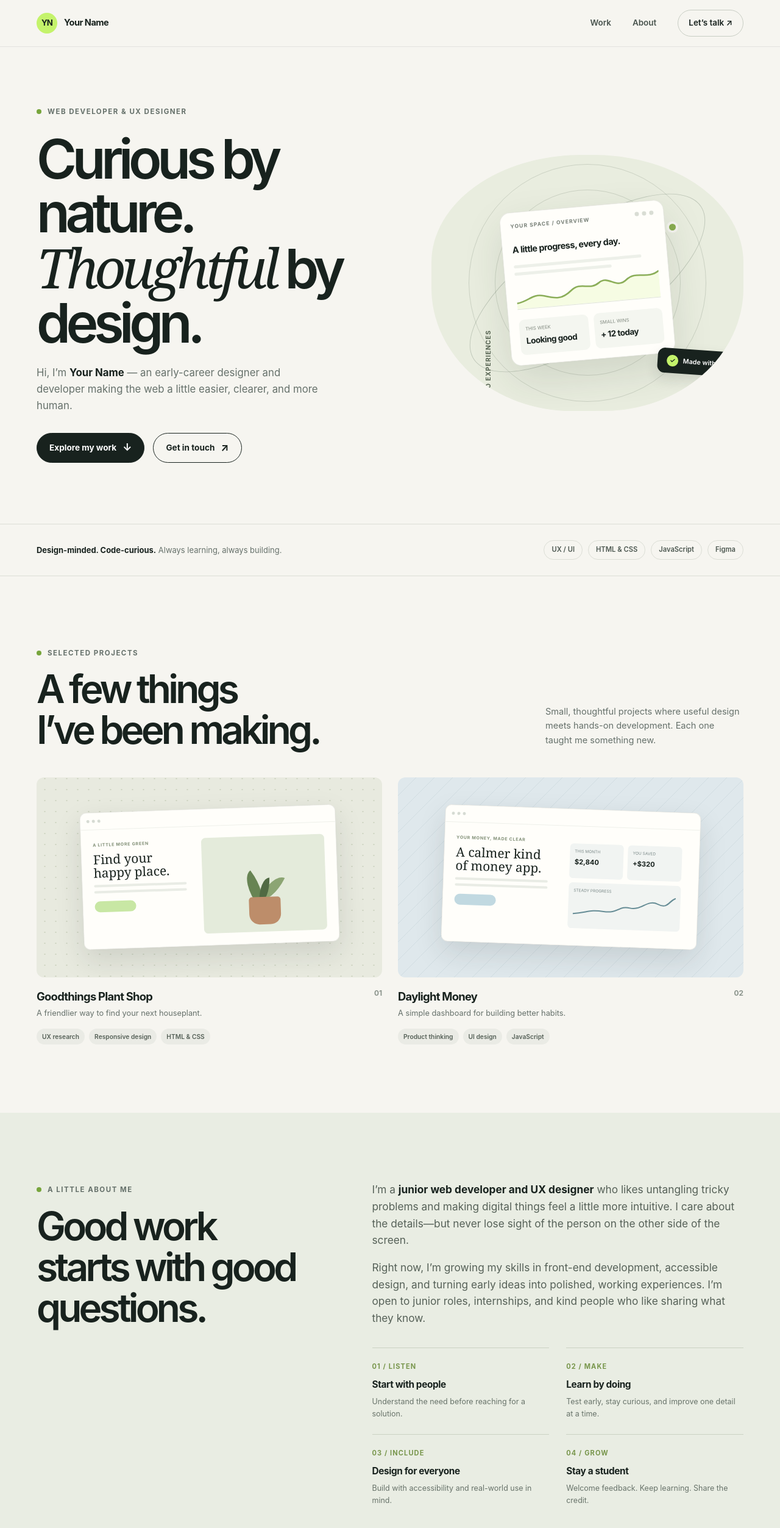
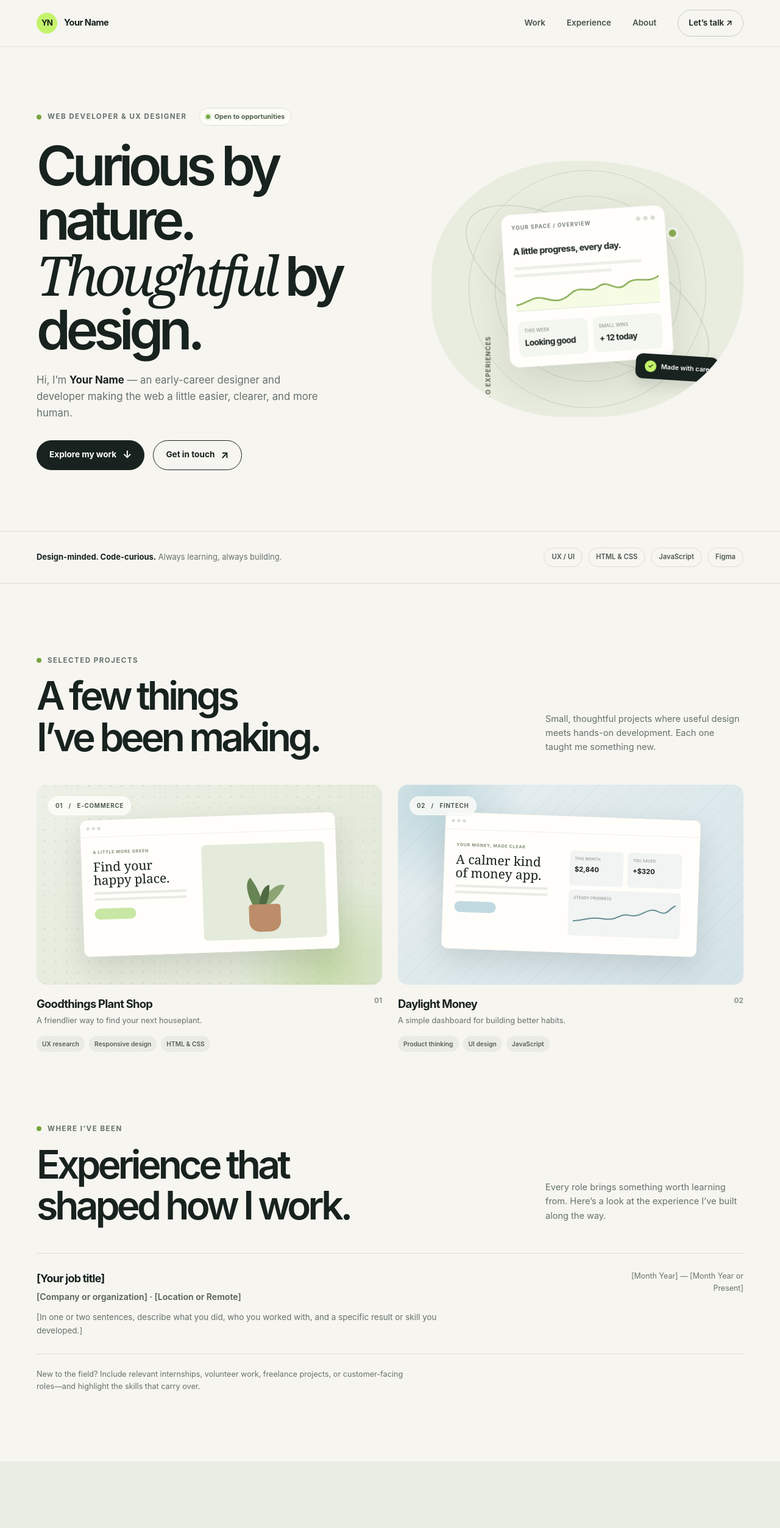
Before and after one commit to dj3363015-tech/portfolio, a plain HTML site: page index.html in a window 1280 px wide. Shown: the top 2506 px of the page at 61% size. Drawn offline with Linux system fonts and the light colour scheme.

Commit message:
Add files via upload

```diff
--- a/index.html
+++ b/index.html
@@ -16,6 +16,7 @@
       --green: #c4f36b;
       --green-dark: #36532b;
       --white: #fffefa;
+      --ease-out: cubic-bezier(.22, 1, .36, 1);
       --serif: Georgia, "Times New Roman", serif;
       --sans: Inter, ui-sans-serif, system-ui, -apple-system, BlinkMacSystemFont, "Segoe UI", sans-serif;
       --page-width: 1160px;
@@ -38,7 +39,7 @@
       outline-offset: 4px;
       border-radius: 3px;
     }
-    .wrap { width: min(var(--page-width), calc(100% - 64px)); margin-inline: auto; }
+    .wrap { width: min(var(--page-width), calc(100% - clamp(40px, 8vw, 64px))); margin-inline: auto; }
     .eyebrow {
       display: inline-flex;
       align-items: center;
@@ -124,9 +125,30 @@
       grid-template-columns: 1.08fr .92fr;
       align-items: center;
       gap: 48px;
-      padding-block: 92px 100px;
+      padding-block: clamp(68px, 8vw, 100px);
     }
-    .hero-copy { position: relative; z-index: 1; }
+    .hero-copy { position: relative; z-index: 1; animation: rise-in .8s var(--ease-out) both; }
+    .hero-kicker { display: flex; flex-wrap: wrap; align-items: center; gap: 12px 20px; }
+    .availability {
+      display: inline-flex;
+      align-items: center;
+      gap: 7px;
+      padding: 5px 10px;
+      border: 1px solid #dce2d3;
+      border-radius: 999px;
+      background: rgb(255 254 250 / 75%);
+      color: #52634b;
+      font-size: .68rem;
+      font-weight: 650;
+    }
+    .availability::before {
+      width: 7px;
+      height: 7px;
+      border-radius: 50%;
+      background: #78a843;
+      box-shadow: 0 0 0 3px rgb(120 168 67 / 16%);
+      content: "";
+    }
     h1, h2, h3, p { margin-top: 0; }
     h1 {
       max-width: 710px;
@@ -154,12 +176,13 @@
       font-size: .85rem;
       font-weight: 650;
       text-decoration: none;
-      transition: transform .2s ease, background .2s ease;
+      transition: transform .35s var(--ease-out), background .35s var(--ease-out);
     }
-    .button:hover { transform: translateY(-2px); background: #33443a; }
+    .button:hover { transform: translateY(-3px); background: #33443a; }
     .button.secondary { background: transparent; color: var(--ink); }
     .button.secondary:hover { background: white; }
-    .button-arrow { font-size: 1.05rem; line-height: 1; }
+    .button-arrow { display: inline-block; font-size: 1.05rem; line-height: 1; transition: transform .35s var(--ease-out); }
+    .button:hover .button-arrow { transform: translate(2px, -2px); }
 
     .hero-art {
       position: relative;
@@ -170,6 +193,7 @@
       border-radius: 48% 48% 45% 45% / 42% 42% 48% 48%;
       background: #e9eddf;
       isolation: isolate;
+      animation: shape-drift 14s ease-in-out infinite;
     }
     .hero-art::before, .hero-art::after {
       position: absolute;
@@ -189,6 +213,7 @@
       border: 1px solid rgb(43 63 46 / 22%);
       border-radius: 50%;
       transform: translate(-50%, -50%) rotate(-34deg);
+      animation: orbit-drift 28s linear infinite;
     }
     .orbit-dot {
       position: absolute;
@@ -199,6 +224,7 @@
       border: 4px solid var(--paper);
       border-radius: 50%;
       background: #89ad50;
+      animation: dot-breathe 4s ease-in-out infinite;
     }
     .art-card {
       position: relative;
@@ -209,6 +235,7 @@
       background: var(--white);
       box-shadow: 0 25px 65px rgb(37 53 38 / 13%);
       transform: rotate(-5deg);
+      animation: card-float 7s ease-in-out infinite;
     }
     .art-card-top { display: flex; justify-content: space-between; margin-bottom: 20px; }
     .art-dots { display: flex; gap: 5px; }
@@ -232,7 +259,7 @@
     .art-sparkline svg { position: absolute; inset: 0; width: 100%; height: 100%; }
     .float-note {
       position: absolute;
-      right: 1%;
+      right: 8%;
       bottom: 14%;
       padding: 11px 15px;
       border-radius: 12px;
@@ -242,6 +269,7 @@
       font-size: .67rem;
       font-weight: 600;
       transform: rotate(4deg);
+      animation: note-float 6s ease-in-out infinite;
     }
     .float-note span { display: inline-grid; width: 19px; height: 19px; margin-right: 5px; place-items: center; border-radius: 50%; background: var(--green); color: var(--ink); }
     .side-caption {
@@ -269,7 +297,7 @@
     .skill-list { display: flex; flex-wrap: wrap; justify-content: flex-end; gap: 9px; }
     .skill-chip { padding: 6px 12px; border: 1px solid var(--line); border-radius: 999px; color: #4e5952; font-size: .7rem; font-weight: 600; }
 
-    .section { padding-block: 112px; }
+    .section { padding-block: clamp(73px, 9vw, 112px); }
     .section-heading {
       display: flex;
       align-items: end;
@@ -293,14 +321,33 @@
       min-height: 328px;
       overflow: hidden;
       place-items: center;
-      border-radius: 12px;
+      border-radius: 16px;
       isolation: isolate;
+      transition: border-radius .5s var(--ease-out), transform .5s var(--ease-out);
     }
+    .project-card:hover .project-visual { border-radius: 24px; }
     .project-visual::before, .project-visual::after { position: absolute; z-index: -1; content: ""; }
-    .visual-sage { background: #e8eadf; }
+    .visual-sage { background: linear-gradient(145deg, #edf0e6, #dfe7d5); }
     .visual-sage::before { inset: 0; background-image: radial-gradient(#adb79c 1px, transparent 1px); background-position: center; background-size: 18px 18px; opacity: .45; }
-    .visual-blue { background: #dfe8ec; }
+    .visual-sage::after { right: -60px; bottom: -120px; width: 300px; height: 300px; border-radius: 50%; background: radial-gradient(circle, rgb(173 206 125 / 48%), rgb(173 206 125 / 0%) 70%); }
+    .visual-blue { background: linear-gradient(145deg, #e8eff1, #d4e3e8); }
     .visual-blue::before { inset: 0; background: linear-gradient(135deg, transparent 49.7%, rgb(59 97 112 / 9%) 50%, transparent 50.3%); background-size: 30px 30px; }
+    .visual-blue::after { top: -120px; left: -90px; width: 300px; height: 300px; border-radius: 50%; background: radial-gradient(circle, rgb(137 185 196 / 43%), rgb(137 185 196 / 0%) 70%); }
+    .visual-caption {
+      position: absolute;
+      z-index: 1;
+      top: 19px;
+      left: 19px;
+      padding: 7px 11px;
+      border: 1px solid rgb(255 255 255 / 66%);
+      border-radius: 999px;
+      background: rgb(255 254 250 / 78%);
+      color: #4f5b51;
+      font-size: .61rem;
+      font-weight: 700;
+      letter-spacing: .08em;
+      backdrop-filter: blur(8px);
+    }
     .mock-window {
       width: 74%;
       overflow: hidden;
@@ -309,10 +356,11 @@
       background: #fffefa;
       box-shadow: 0 18px 45px rgb(28 41 35 / 13%);
       transform: rotate(-2deg);
-      transition: transform .3s ease;
+      transition: transform .55s var(--ease-out), box-shadow .55s var(--ease-out);
     }
     .project-card:nth-child(2) .mock-window { transform: rotate(2deg); }
-    .project-card:hover .mock-window { transform: rotate(0) translateY(-4px); }
+    .project-card:hover .mock-window { transform: rotate(0) translateY(-4px); box-shadow: 0 25px 55px rgb(28 41 35 / 17%); }
+    .projects .project-card:nth-child(2) { transition-delay: .12s; }
     .mock-bar { display: flex; height: 28px; align-items: center; gap: 4px; padding: 0 10px; border-bottom: 1px solid #eef0ea; }
     .mock-bar i { width: 5px; height: 5px; border-radius: 50%; background: #d6dbd3; }
     .mock-content { display: grid; min-height: 195px; grid-template-columns: .9fr 1.1fr; gap: 13px; padding: 19px; }
@@ -338,6 +386,23 @@
     .project-index { color: #8b948c; font-size: .74rem; font-weight: 650; }
     .project-tags { display: flex; flex-wrap: wrap; gap: 7px; margin-top: 14px; }
     .project-tags span { padding: 5px 9px; border-radius: 999px; background: #eaebe5; color: #556057; font-size: .64rem; font-weight: 600; }
+
+    .experience-section { padding-top: 0; }
+    .experience-list { border-top: 1px solid var(--line); }
+    .experience-item {
+      display: grid;
+      grid-template-columns: 1fr 190px;
+      gap: 32px;
+      padding: 27px 0;
+      border-bottom: 1px solid var(--line);
+      transition: padding .35s var(--ease-out), background-color .35s var(--ease-out);
+    }
+    .experience-item:hover { padding-inline: 12px; background: rgb(255 254 250 / 55%); }
+    .experience-role { margin: 0 0 4px; font-size: 1.12rem; font-weight: 680; letter-spacing: -.04em; }
+    .experience-company { margin: 0; color: #566158; font-size: .88rem; font-weight: 600; }
+    .experience-description { max-width: 690px; margin: 12px 0 0; color: var(--muted); font-size: .84rem; }
+    .experience-dates { color: #68736a; font-size: .78rem; text-align: right; }
+    .experience-hint { max-width: 620px; margin: 23px 0 0; color: var(--muted); font-size: .79rem; }
 
     .about-section { background: #e9ede3; }
     .about-grid { display: grid; grid-template-columns: .85fr 1.15fr; gap: 100px; align-items: start; }
@@ -386,6 +451,30 @@
     .footer-links { display: flex; gap: 20px; }
     .footer-links a { color: #59645c; font-size: .73rem; text-decoration: none; }
     .footer-links a:hover { color: var(--ink); }
+    @keyframes shape-drift {
+      0%, 100% { border-radius: 48% 48% 45% 45% / 42% 42% 48% 48%; }
+      50% { border-radius: 44% 52% 48% 43% / 47% 39% 52% 44%; }
+    }
+    @keyframes orbit-drift {
+      from { transform: translate(-50%, -50%) rotate(-34deg); }
+      to { transform: translate(-50%, -50%) rotate(326deg); }
+    }
+    @keyframes card-float {
+      0%, 100% { transform: rotate(-5deg) translateY(0); }
+      50% { transform: rotate(-3deg) translateY(-7px); }
+    }
+    @keyframes note-float {
+      0%, 100% { transform: rotate(4deg) translateY(0); }
+      50% { transform: rotate(2deg) translateY(-5px); }
+    }
+    @keyframes dot-breathe {
+      0%, 100% { transform: scale(1); }
+      50% { transform: scale(1.18); }
+    }
+    @keyframes rise-in {
+      from { opacity: 0; transform: translateY(16px); }
+      to { opacity: 1; transform: translateY(0); }
+    }
     .reveal { opacity: 0; transform: translateY(18px); transition: opacity .6s ease, transform .6s ease; }
     .reveal.is-visible { opacity: 1; transform: translateY(0); }
 
@@ -401,6 +490,7 @@
       .section { padding-block: 88px; }
       .about-grid { gap: 52px; }
       .project-visual { min-height: 275px; }
+      .experience-section { padding-top: 0; }
     }
     @media (max-width: 620px) {
       .wrap { width: min(100% - 40px, var(--page-width)); }
@@ -422,7 +512,7 @@
       .nav-links a { padding: 12px 2px; }
       .nav-links .nav-contact { align-self: flex-start; margin-top: 6px; padding: 8px 15px; }
       .hero { grid-template-columns: 1fr; gap: 42px; padding-block: 68px 62px; }
-      h1 { max-width: 520px; font-size: clamp(3.5rem, 15vw, 5.4rem); }
+      h1 { max-width: 520px; font-size: clamp(2.9rem, 12.5vw, 4.4rem); }
       .hero-description { font-size: .96rem; }
       .hero-art { width: min(100%, 390px); min-height: 340px; justify-self: center; }
       .side-caption { left: 2%; }
@@ -431,6 +521,8 @@
       .section-heading > p { margin: 0; }
       .projects { grid-template-columns: 1fr; gap: 34px; }
       .project-visual { min-height: 300px; }
+      .experience-item { grid-template-columns: 1fr; gap: 8px; padding: 22px 0; }
+      .experience-dates { text-align: left; }
       .about-grid { grid-template-columns: 1fr; gap: 25px; }
       .about-copy > p { font-size: .99rem; }
       .principles { gap: 20px; }
@@ -461,6 +553,7 @@
       <button class="menu-toggle" type="button" aria-expanded="false" aria-controls="nav-links">Menu</button>
       <div class="nav-links" id="nav-links">
         <a href="#work">Work</a>
+        <a href="#experience">Experience</a>
         <a href="#about">About</a>
         <a class="nav-contact" href="#contact">Let’s talk <span aria-hidden="true">↗</span></a>
       </div>
@@ -470,7 +563,10 @@
   <main>
     <section class="hero wrap" id="home" aria-labelledby="hero-title">
       <div class="hero-copy">
-        <span class="eyebrow">Web developer &amp; UX designer</span>
+        <div class="hero-kicker">
+          <span class="eyebrow">Web developer &amp; UX designer</span>
+          <span class="availability">Open to opportunities</span>
+        </div>
         <h1 id="hero-title">Curious by nature.<br><span class="serif">Thoughtful</span> by design.</h1>
         <p class="hero-description">Hi, I’m <strong>Your Name</strong> — an early-career designer and developer making the web a little easier, clearer, and more human.</p>
         <div class="button-row">
@@ -528,6 +624,7 @@
       <div class="projects">
         <article class="project-card reveal">
           <div class="project-visual visual-sage" aria-label="Preview illustration of a plant shop website">
+            <span class="visual-caption" aria-hidden="true">01 &nbsp; / &nbsp; E-COMMERCE</span>
             <div class="mock-window" aria-hidden="true">
               <div class="mock-bar"><i></i><i></i><i></i></div>
               <div class="mock-content">
@@ -550,6 +647,7 @@
 
         <article class="project-card reveal">
           <div class="project-visual visual-blue" aria-label="Preview illustration of a personal finance dashboard">
+            <span class="visual-caption" aria-hidden="true">02 &nbsp; / &nbsp; FINTECH</span>
             <div class="mock-window" aria-hidden="true">
               <div class="mock-bar"><i></i><i></i><i></i></div>
               <div class="mock-content">
@@ -577,6 +675,27 @@
           <div class="project-tags"><span>Product thinking</span><span>UI design</span><span>JavaScript</span></div>
         </article>
       </div>
+    </section>
+
+    <section class="section experience-section wrap" id="experience" aria-labelledby="experience-title">
+      <div class="section-heading reveal">
+        <div>
+          <span class="eyebrow">Where I’ve been</span>
+          <h2 id="experience-title">Experience that<br>shaped how I work.</h2>
+        </div>
+        <p>Every role brings something worth learning from. Here’s a look at the experience I’ve built along the way.</p>
+      </div>
+      <div class="experience-list reveal">
+        <article class="experience-item">
+          <div>
+            <h3 class="experience-role">[Your job title]</h3>
+            <p class="experience-company">[Company or organization] · [Location or Remote]</p>
+            <p class="experience-description">[In one or two sentences, describe what you did, who you worked with, and a specific result or skill you developed.]</p>
+          </div>
+          <div class="experience-dates">[Month Year] — [Month Year or Present]</div>
+        </article>
+      </div>
+      <p class="experience-hint">New to the field? Include relevant internships, volunteer work, freelance projects, or customer-facing roles—and highlight the skills that carry over.</p>
     </section>
 
     <section class="section about-section" id="about" aria-labelledby="about-title">
```
